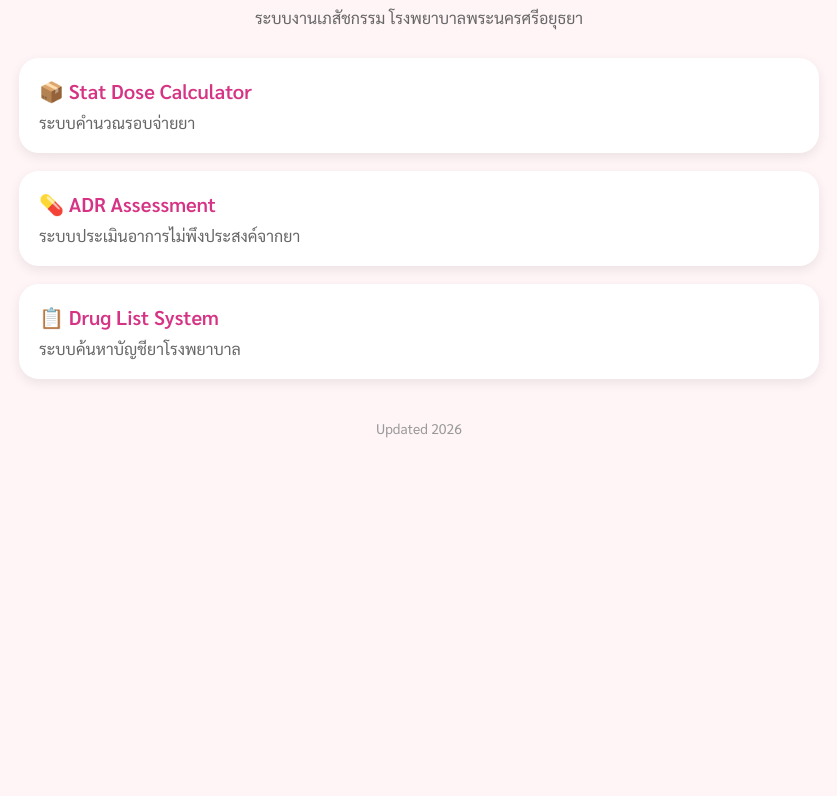
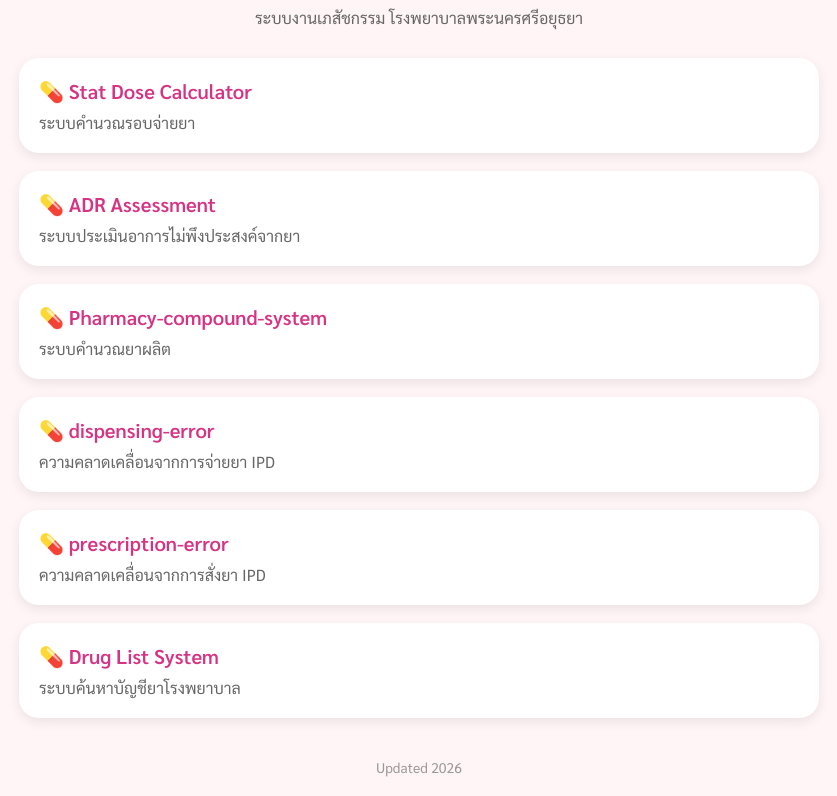
Before and after one commit to phunzmoo/pharmacy-portal, a plain HTML site: page index.html in a window 1280 px wide. Shown: the part 85-881 px from the top of the page, without its empty margins (221-1058 px from the left). Before the commit the page ends 800 px from the top, so only its background shows below. Drawn offline with Linux system fonts and the light colour scheme.

Commit message:
Update index.html

```diff
--- a/index.html
+++ b/index.html
@@ -81,7 +81,7 @@ h1{
 
 <div class="card">
 <a href="https://phunzmoo.github.io/stat-dose-calculator/" target="_blank">
-📦 Stat Dose Calculator
+💊 Stat Dose Calculator
 </a>
 
 <div class="desc">
@@ -100,8 +100,38 @@ h1{
 </div>
 
 <div class="card">
+<a href="https://phunzmoo.github.io/Pharmacy-compound-system/" target="_blank">
+💊 Pharmacy-compound-system
+</a>
+
+<div class="desc">
+ระบบคำนวณยาผลิต
+</div>
+</div>
+
+<div class="card">
+<a href="https://phunzmoo.github.io/dispensing-error/" target="_blank">
+💊 dispensing-error
+</a>
+
+<div class="desc">
+ความคลาดเคลื่อนจากการจ่ายยา IPD
+</div>
+</div>
+
+<div class="card">
+<a href="https://phunzmoo.github.io/prescription-error/" target="_blank">
+💊 prescription-error
+</a>
+
+<div class="desc">
+ความคลาดเคลื่อนจากการสั่งยา IPD
+</div>
+</div>
+
+<div class="card">
 <a href="https://ใส่ลิงก์จริงตรงนี้" target="_blank">
-📋 Drug List System
+💊 Drug List System
 </a>
 
 <div class="desc">
```
